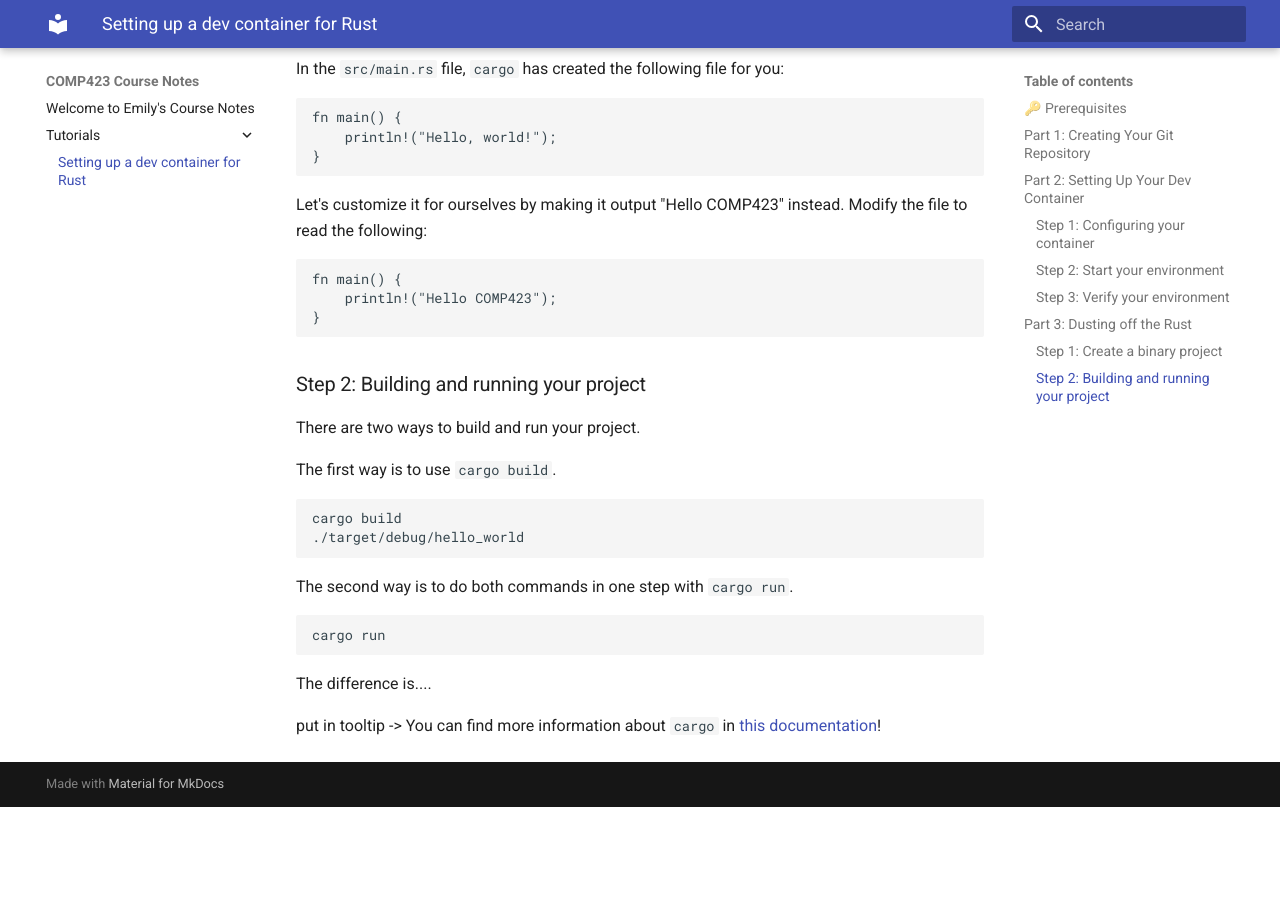
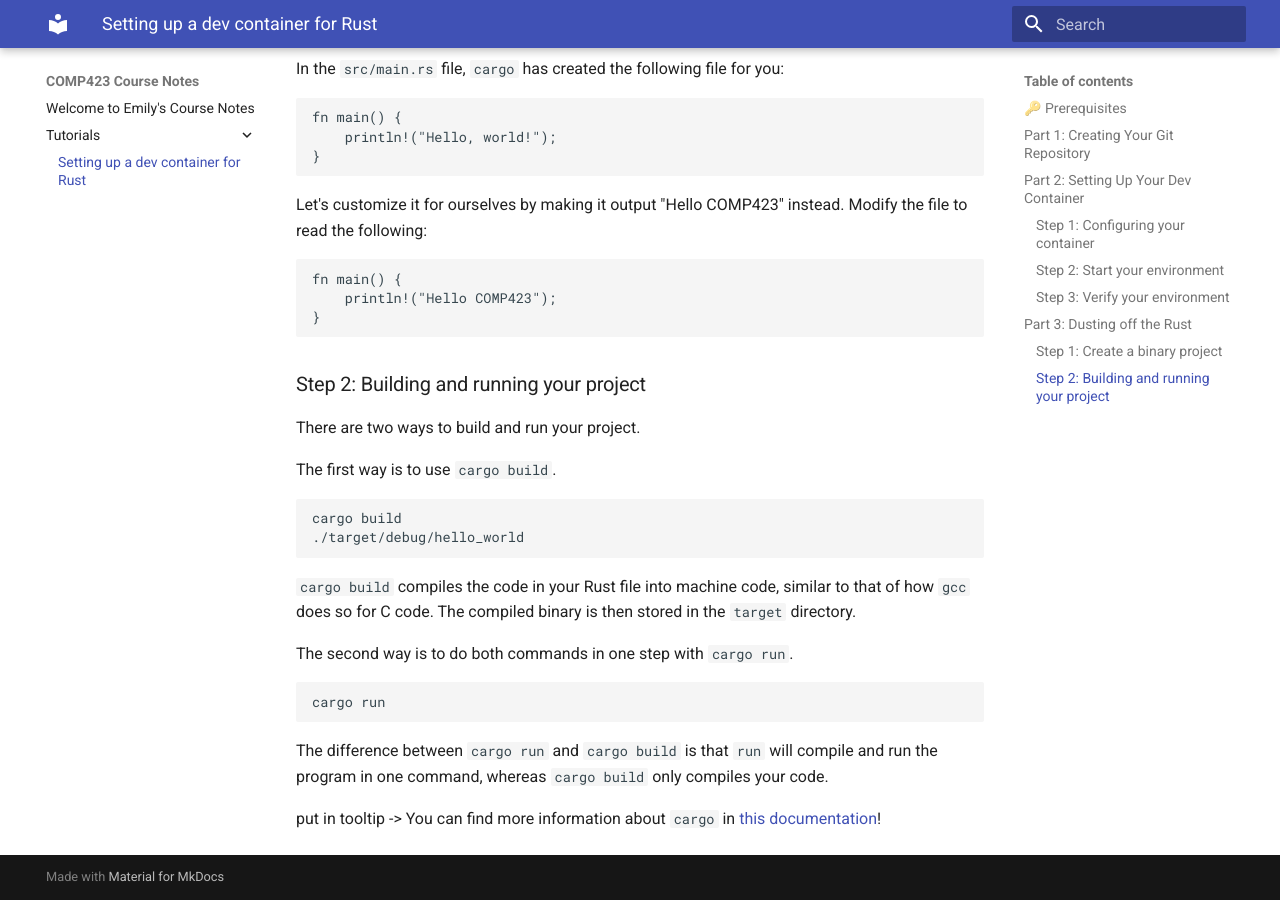
Before and after one commit to emsesc/comp423-course-notes, an MkDocs documentation site: the page built from docs/tutorials/rust-setup.md, in a window 1280 px wide and 900 px high, scrolled down 2189 px. Built offline with MkDocs 1.6.1 and Material for MkDocs 9.7.7, drawn with Linux system fonts in a browser that asks for light colours; before the commit the page ends 2996 px from its top, so only the background shows below that.

Commit message:
clarify diff between build and run

````diff
--- a/docs/tutorials/rust-setup.md
+++ b/docs/tutorials/rust-setup.md
@@ -95,12 +95,12 @@ The first way is to use `cargo build`.
 cargo build
 ./target/debug/hello_world
 ```
+`cargo build` compiles the code in your Rust file into machine code, similar to that of how `gcc` does so for C code. The compiled binary is then stored in the `target` directory.
 
 The second way is to do both commands in one step with `cargo run`.
 ```
 cargo run
 ```
-
-The difference is....
+The difference between `cargo run` and `cargo build` is that `run` will compile and run the program in one command, whereas `cargo build` only compiles your code.
 
 put in tooltip -> You can find more information about `cargo` in [this documentation](https://doc.rust-lang.org/cargo/guide/creating-a-new-project.html)!
````
